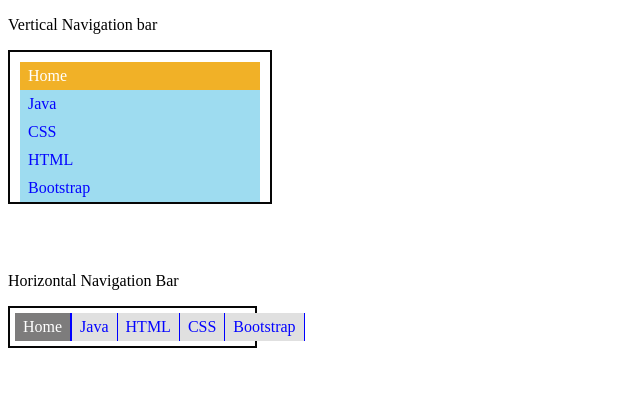
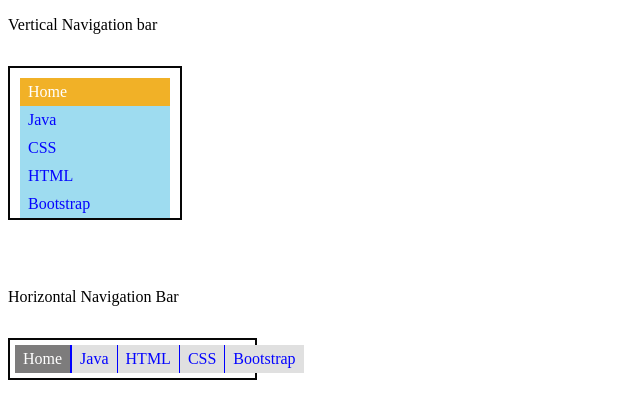
Before and after one commit to flamekiller22/MERN-Tasks, a plain HTML site: page cstask2.html in a window 1280 px wide. Shown: the whole page, without its empty margins (0-640 px from the left). Drawn offline with Linux system fonts and the light colour scheme.

Commit message:
Update cstask2.html
Fix the CSS styles

```diff
--- a/cstask2.html
+++ b/cstask2.html
@@ -39,24 +39,28 @@
     </style>
     <div class="vert_nav">
         <p>Vertical Navigation bar</p>
-        <ol style="padding:0 5px; padding-top: 10px;padding-left: 10px;padding-right: 10px;" >
+        <div style="display: flex;">
+        <ol style="padding:0 5px; padding-top: 10px;padding-left: 10px;padding-right: 10px; width: 150px;" >
             <li>Home</li>
             <li>Java</li>
             <li>CSS</li>
             <li>HTML</li>
             <li>Bootstrap</li>
         </ol>
+        </div>
     </div>
     <br><br>
     <div class="hori_nav ">
         <p>Horizontal Navigation Bar</p>
+        <div style="display: flex;">
         <ol style="display: flex;padding-left: 5px;padding-top: 5px;padding-bottom: 5px;" >
             <li style="background-color: rgb(125, 124, 124); border-right: 2.2px double blue">Home</li>
             <li style="background-color: rgb(224, 224, 224); border-right: 1px solid blue">Java</li>
             <li style="background-color: rgb(224, 224, 224); border-right: 1px solid blue">HTML</li>
             <li style="background-color: rgb(224, 224, 224); border-right: 1px solid blue">CSS</li>
-            <li style="background-color: rgb(224, 224, 224); border-right: 1px solid blue">Bootstrap</li>
+            <li style="background-color: rgb(224, 224, 224);">Bootstrap</li>
         </ol>
+        </div>
     </div>
 
 </body>
```
